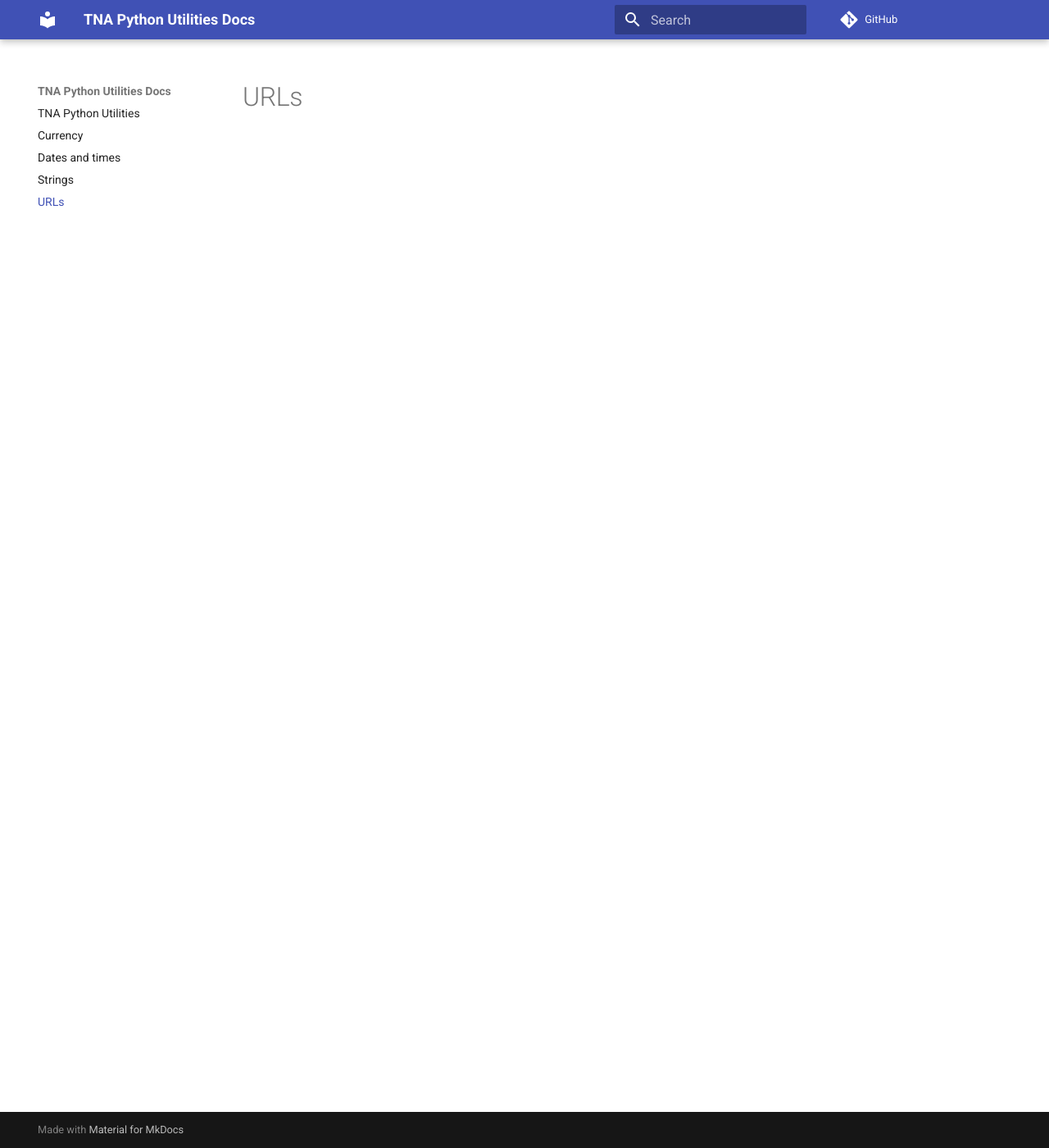
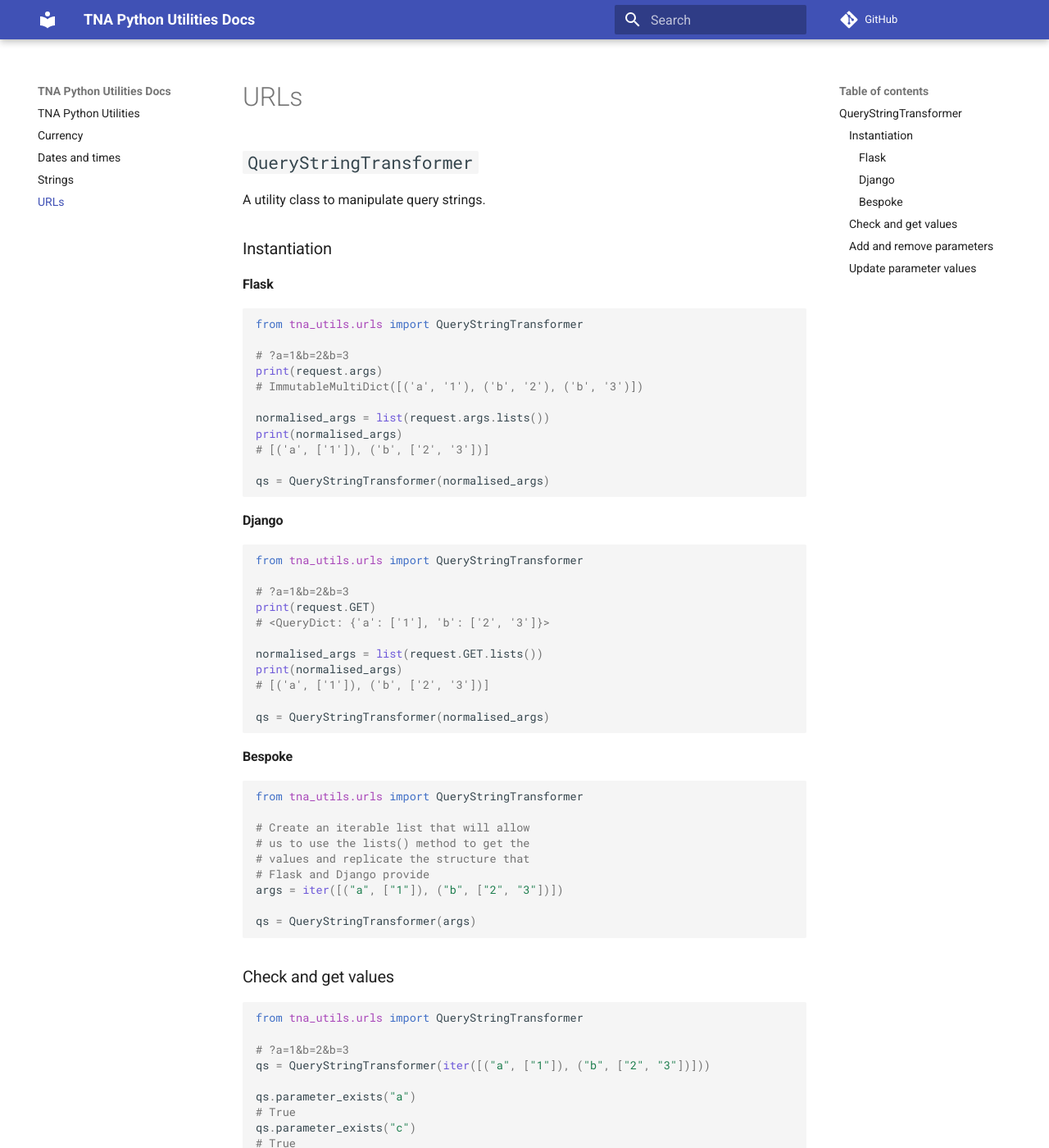
Before and after one commit to nationalarchives/python-utilities, an MkDocs documentation site: the page built from docs/urls.md, in a window 1280 px wide and 1400 px high. Shown: the whole window at 82% size. Built offline with MkDocs 1.6.1 and Material for MkDocs 9.7.7, drawn with Linux system fonts in a browser that asks for light colours; comment, search, counter and statistics services are not loaded; some of the changed text lies outside the part shown.

Commit message:
Update docs for URL library and change method names in QueryStringTransformer

````diff
--- a/docs/urls.md
+++ b/docs/urls.md
@@ -1 +1,111 @@
 # URLs
+
+## `QueryStringTransformer`
+
+A utility class to manipulate query strings.
+
+### Instantiation
+
+#### Flask
+
+```python
+from tna_utils.urls import QueryStringTransformer
+
+# ?a=1&b=2&b=3
+print(request.args)
+# ImmutableMultiDict([('a', '1'), ('b', '2'), ('b', '3')])
+
+normalised_args = list(request.args.lists())
+print(normalised_args)
+# [('a', ['1']), ('b', ['2', '3'])]
+
+qs = QueryStringTransformer(normalised_args)
+```
+
+#### Django
+
+```python
+from tna_utils.urls import QueryStringTransformer
+
+# ?a=1&b=2&b=3
+print(request.GET)
+# <QueryDict: {'a': ['1'], 'b': ['2', '3']}>
+
+normalised_args = list(request.GET.lists())
+print(normalised_args)
+# [('a', ['1']), ('b', ['2', '3'])]
+
+qs = QueryStringTransformer(normalised_args)
+```
+
+#### Bespoke
+
+```python
+from tna_utils.urls import QueryStringTransformer
+
+# Create an iterable list that will allow
+# us to use the lists() method to get the
+# values and replicate the structure that
+# Flask and Django provide
+args = iter([("a", ["1"]), ("b", ["2", "3"])])
+
+qs = QueryStringTransformer(args)
+```
+
+### Check and get values
+
+```python
+from tna_utils.urls import QueryStringTransformer
+
+# ?a=1&b=2&b=3
+qs = QueryStringTransformer(iter([("a", ["1"]), ("b", ["2", "3"])]))
+
+qs.parameter_exists("a")
+# True
+qs.parameter_exists("c")
+# True
+
+qs.parameter_values("a")
+# ["1"]
+qs.parameter_values("b")
+# ["2", "3"]
+qs.parameter_values("c")
+# AttributeError
+
+qs.is_value_in_parameter("b", "2")
+# True
+qs.is_value_in_parameter("b", "4")
+# False
+```
+
+### Add and remove parameters
+
+```python
+from tna_utils.urls import QueryStringTransformer
+
+# ?a=1&b=2&b=3
+qs = QueryStringTransformer(iter([("a", ["1"]), ("b", ["2", "3"])]))
+
+qs.add_parameter("c", ["4"])
+qs.update_parameter("b", ["5", "6"])
+qs.remove_parameter("a")
+
+print(qs.get_query_string())
+# ?b=5&b=6&c=4
+```
+
+### Update parameter values
+
+```python
+from tna_utils.urls import QueryStringTransformer
+
+# ?a=1&b=2&b=3
+qs = QueryStringTransformer(iter([("a", ["1"]), ("b", ["2", "3"])]))
+
+qs.add_parameter_value("a", "4")
+qs.toggle_parameter_value("b", "3")
+qs.remove_parameter_value("a", "1")
+
+print(qs.get_query_string())
+# ?a=4&b=2
+```
````
Also changed, not shown: 2 other files.
